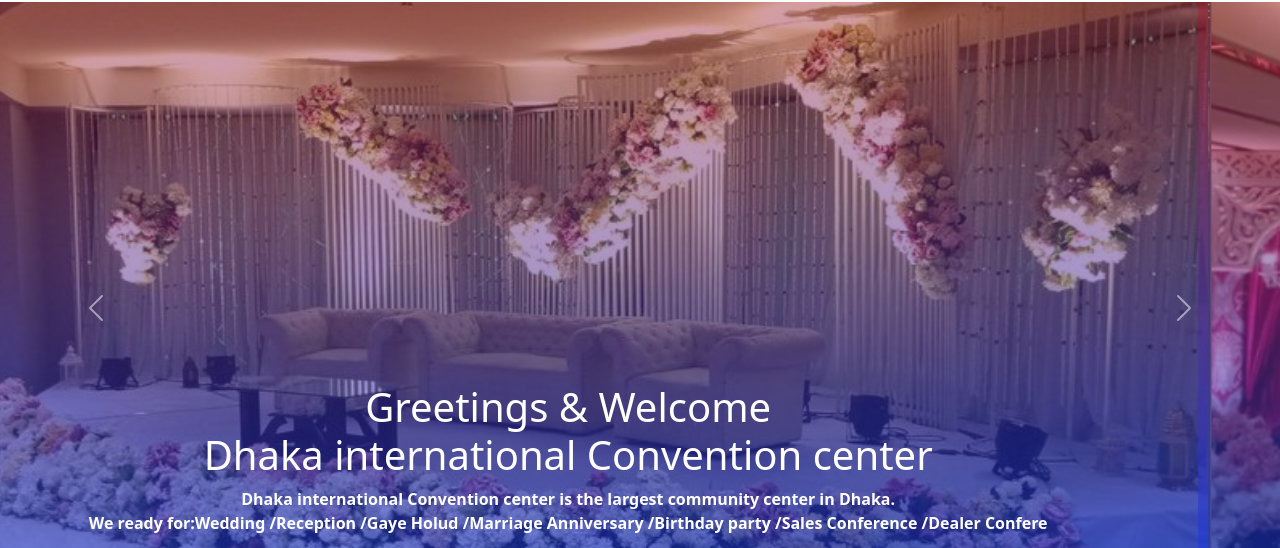
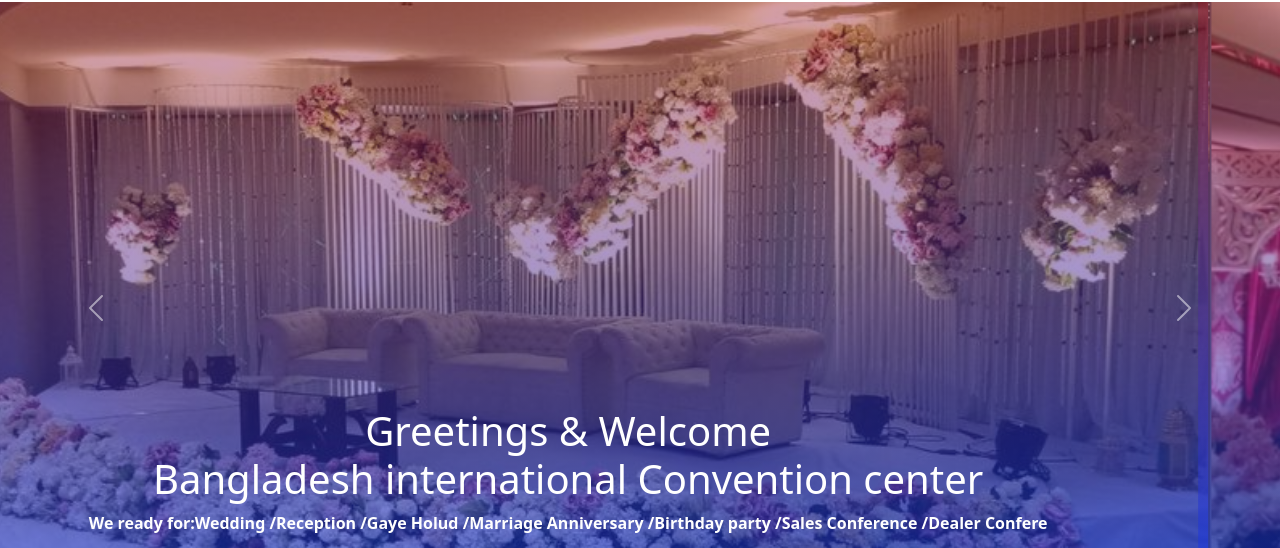
Before and after one commit to jahidulislam3/Convention-Center, a plain HTML site: page index.html in a window 1280 px wide. Shown: the part 60-608 px from the top of the page. Drawn offline with nearby package versions, Linux system fonts and the light colour scheme.

Commit message:
convention

```diff
--- a/index.html
+++ b/index.html
@@ -26,7 +26,7 @@
             margin-left: -202px;
             margin-right: -202px;
             margin-bottom: -21px;
-            padding-top: 413px;
+            padding-top: 437px;
         }
 
         .convention p {
@@ -113,9 +113,8 @@
                             <img src="picture/Screenshot_1.png" class="d-block w-100" alt="...">
                             <div class="carousel-caption d-md-block convention">
                                 <h1>Greetings & Welcome <br>
-                                    Dhaka international Convention center</h1>
-                                <p>Dhaka international Convention center is the largest community center in Dhaka. <br>
-                                    We ready for:Wedding /Reception /Gaye Holud /Marriage Anniversary /Birthday party
+                                    Bangladesh international Convention center</h1>
+                                <p>We ready for:Wedding /Reception /Gaye Holud /Marriage Anniversary /Birthday party
                                     /Sales Conference /Dealer Confere
                                 </p>
                                 <div class="ms-2">
```
